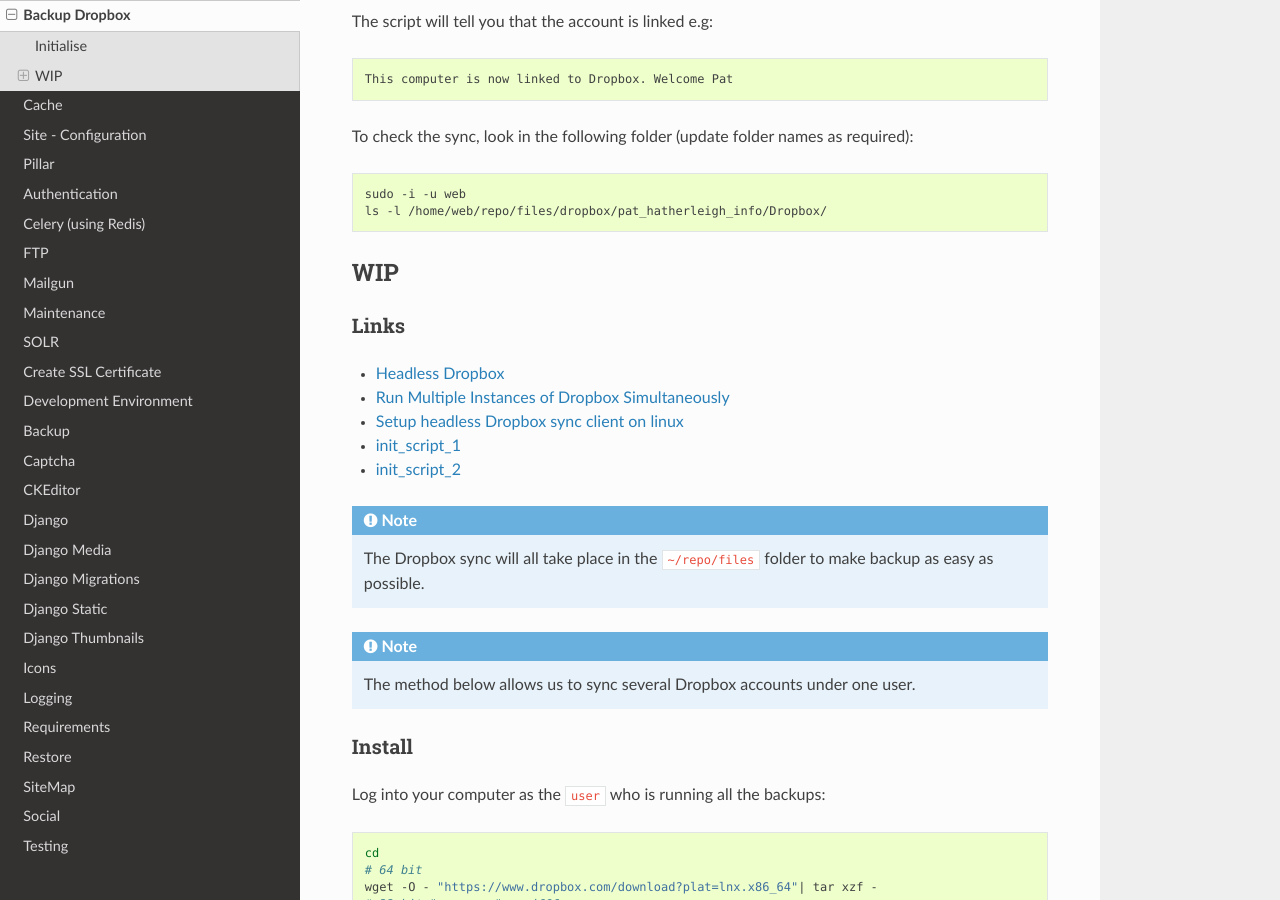
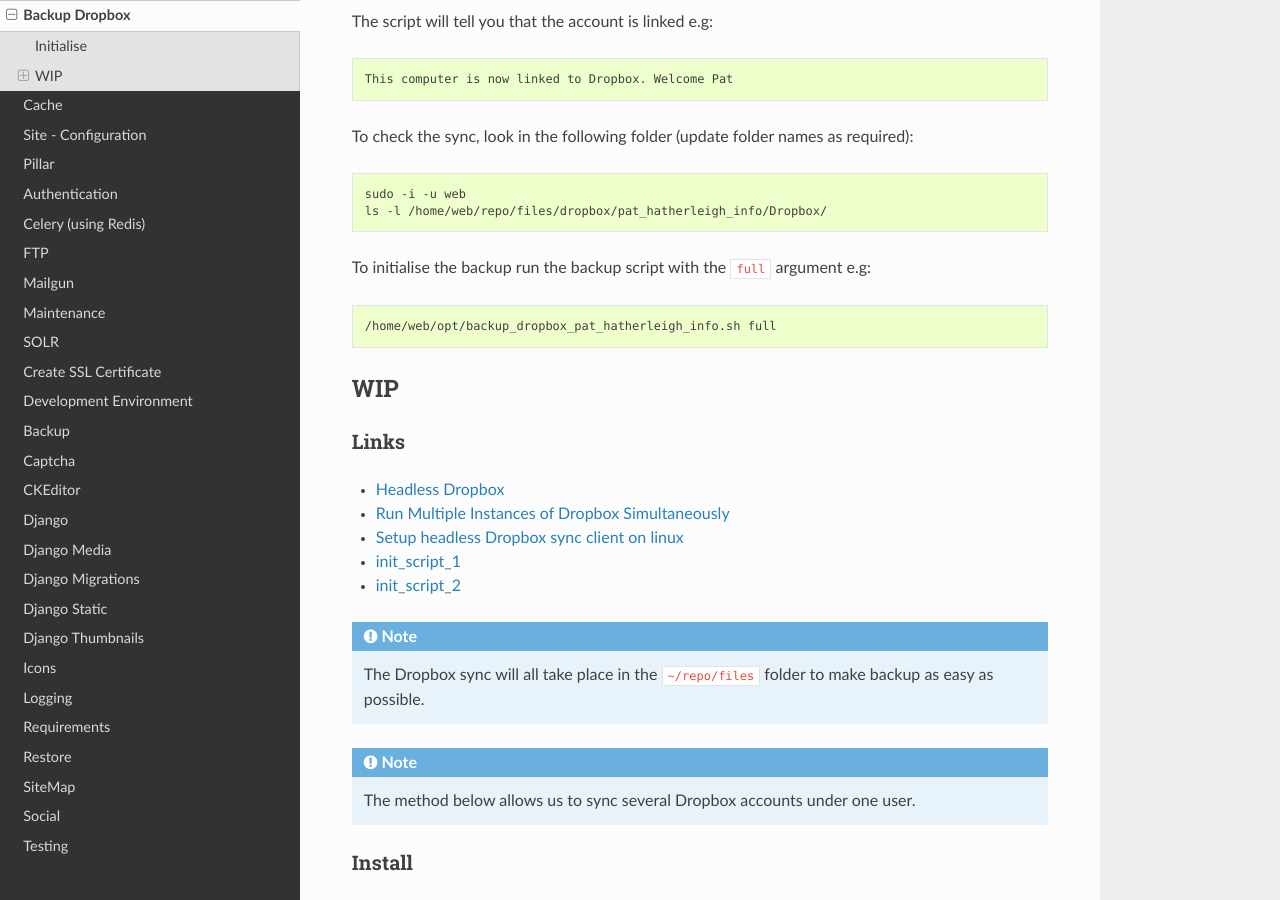
Before and after one commit to pkimber/old-docs-migrated-to-gitlab, a Sphinx documentation site: the page built from source/backup-dropbox.rst, in a window 1280 px wide and 900 px high, scrolled down 1434 px. Built offline with Sphinx 7.4.7 and the Read the Docs theme 2.0.0, drawn with Linux system fonts in a browser that asks for light colours.

Commit message:
dropbox backup #618

```diff
--- a/source/backup-dropbox.rst
+++ b/source/backup-dropbox.rst
@@ -65,6 +65,10 @@
 
   sudo -i -u web
   ls -l /home/web/repo/files/dropbox/pat_hatherleigh_info/Dropbox/
+
+To initialise the backup run the backup script with the ``full`` argument e.g::
+
+  /home/web/opt/backup_dropbox_pat_hatherleigh_info.sh full
 
 WIP
 ===
```
